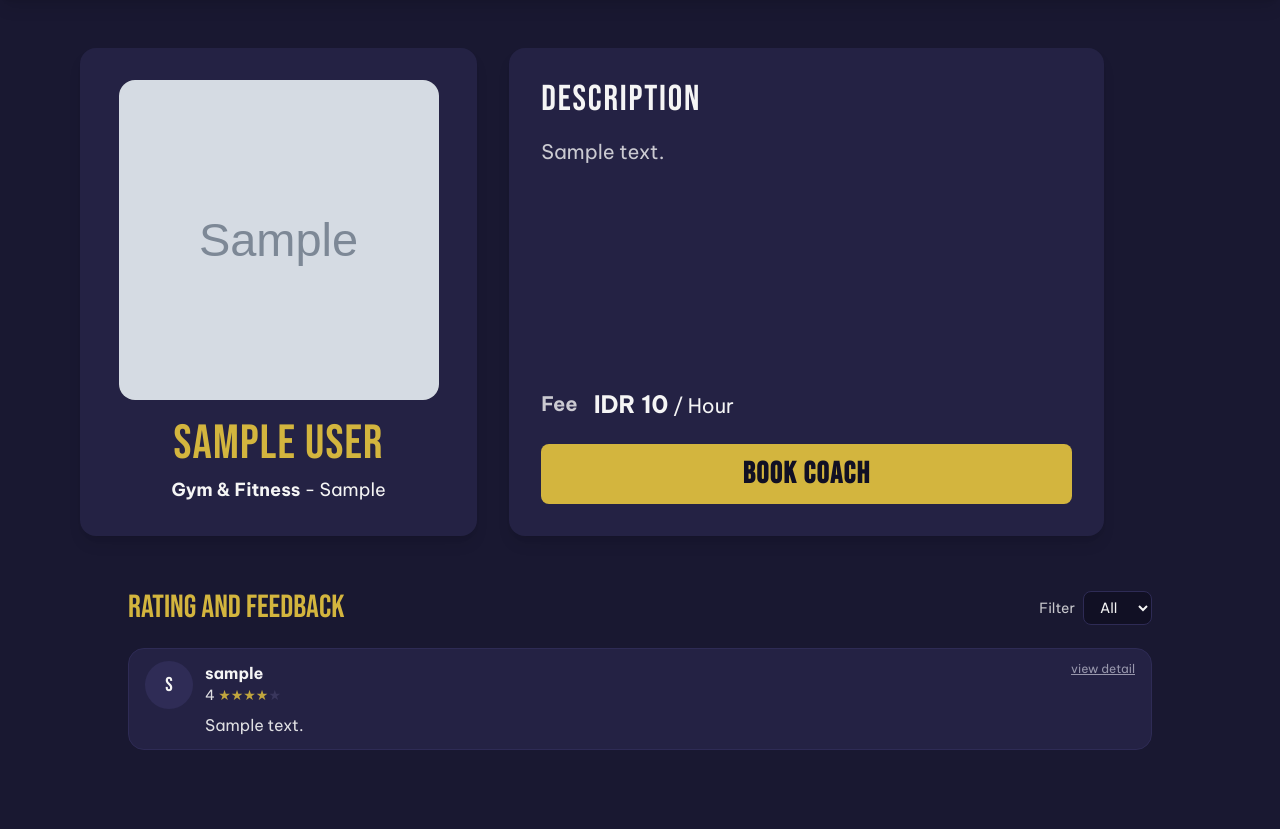
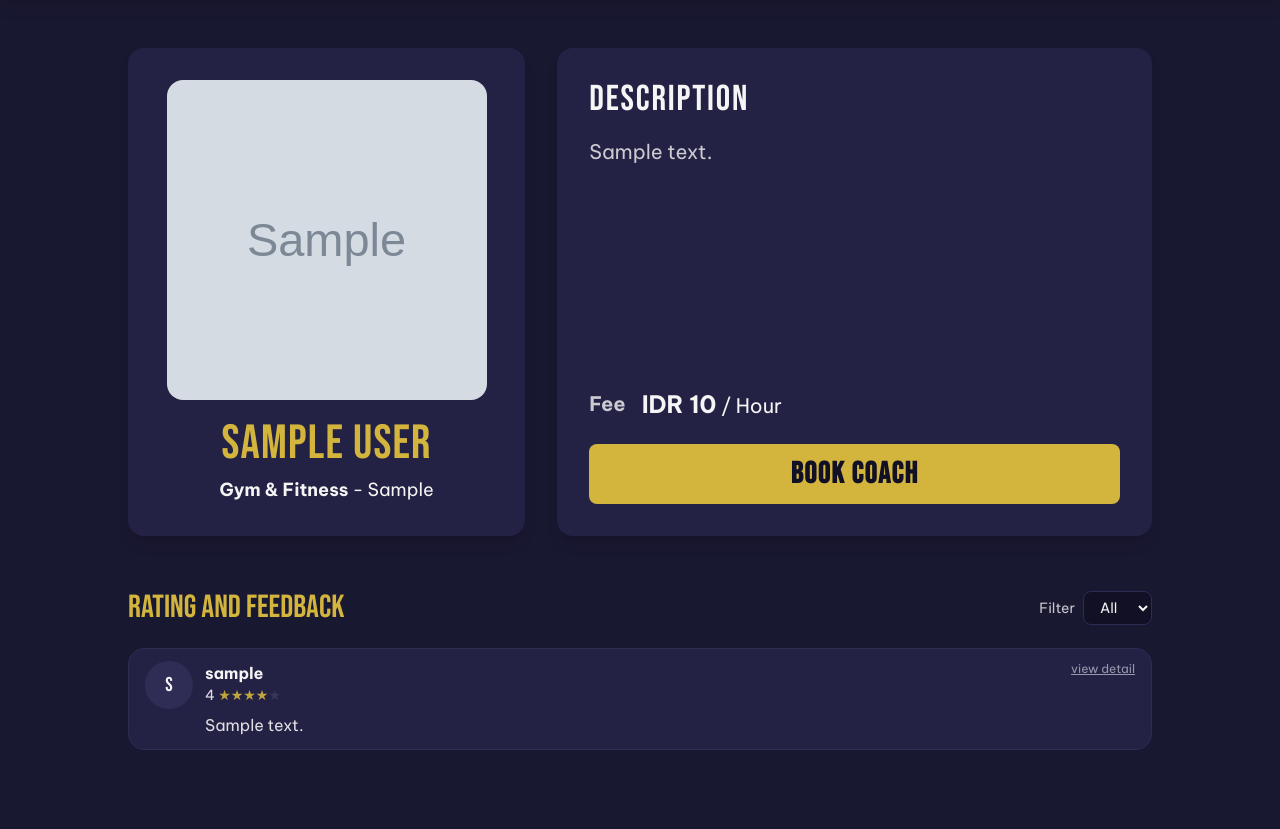
Before and after one commit to pbp-kelompok-f3/kulatih-web, a Django app: page /account/coach/00000000-0000-0000-0000-000000000001/ in a window 1280 px wide. Shown: the part 80-909 px from the top of the page. Run offline with Django 5.2, Linux system fonts and the light colour scheme; tables that the repository leaves empty hold one stand-in row (values such as "Sample post"); grey boxes marked "Sample" are stand-in pictures; some libraries are stand-ins or nearby versions.

Commit message:
Fix coach detail alignment

```diff
--- a/users/templates/coach_detail.html
+++ b/users/templates/coach_detail.html
@@ -4,7 +4,7 @@
 {% block content %}
 
 <div class="bg-[var(--indigo)] text-[var(--white)] font-bevietnam flex flex-col px-8 md:px-20 py-12">
-  <main class="flex flex-col lg:flex-row gap-8 w-full max-w-5xl">
+  <main class="flex flex-col lg:flex-row gap-8 w-full max-w-5xl mx-auto">
 
     <div class="bg-[var(--indigo-light)] p-8 rounded-2xl shadow-lg w-full lg:w-2/5 flex flex-col items-center text-center">
       <div class="w-80 h-80 rounded-2xl overflow-hidden mb-5 bg-[var(--indigo-dark)]">
```
